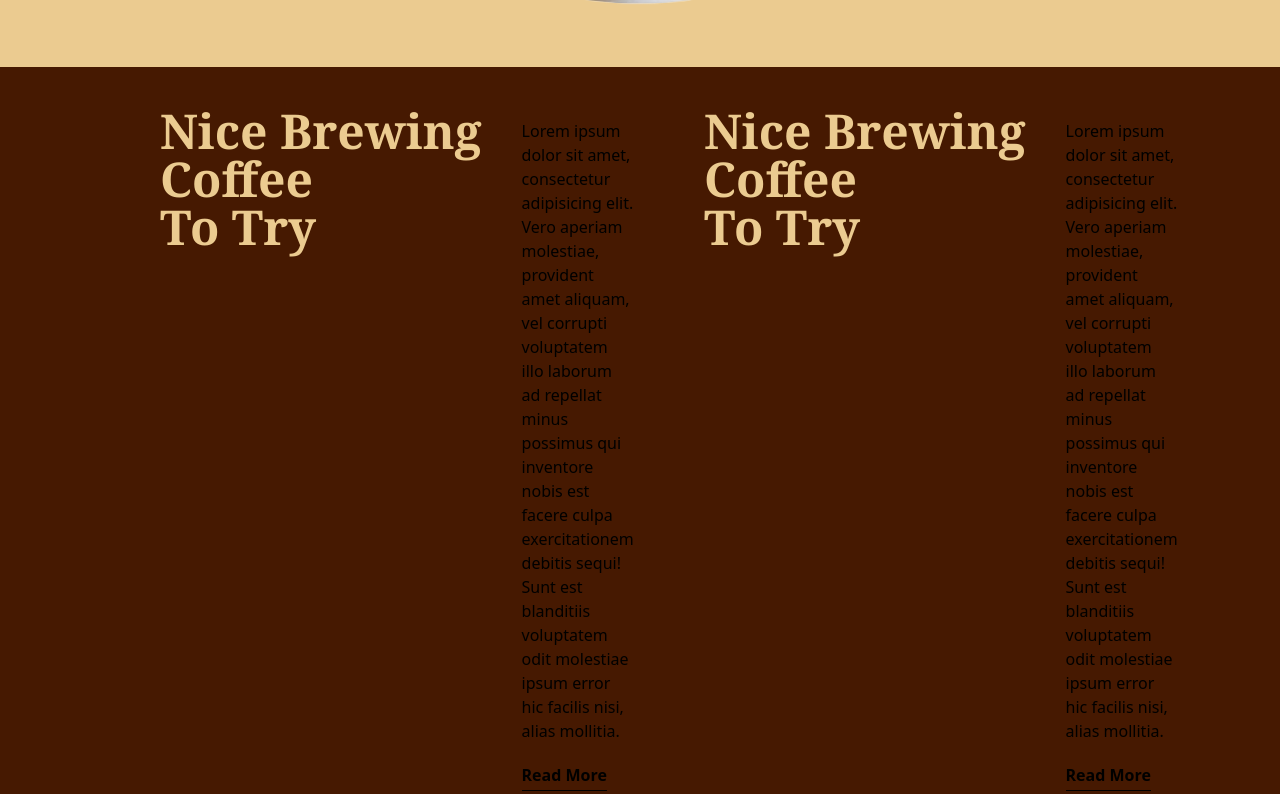
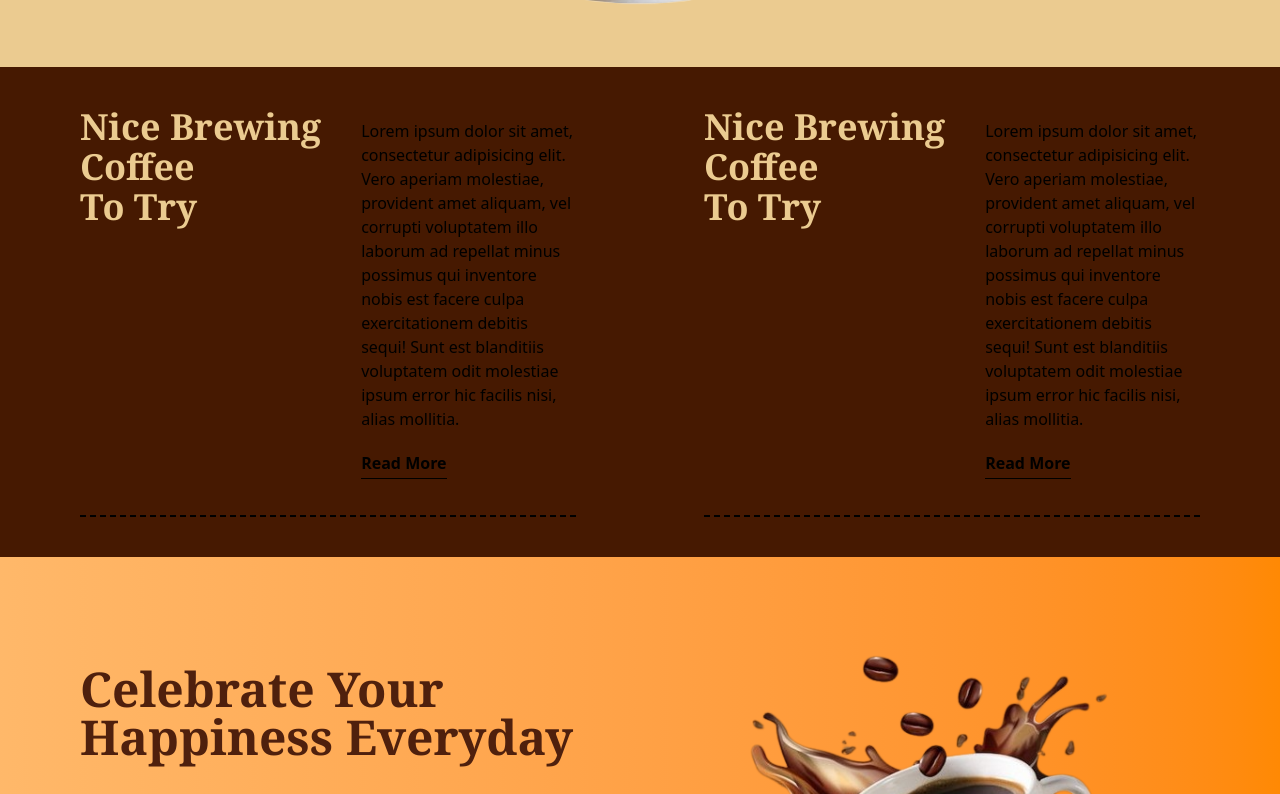
Before and after one commit to Coderofcoders70/Mocha-Barista-Flavors, a website: page src/app/index.html in a window 1280 px wide. Shown: the part 617-1411 px from the top of the page. Drawn offline with nearby package versions, Linux system fonts and the light colour scheme; sample sign-in values are in the browser's storage.

Commit message:
Slight adjustments in view

```diff
--- a/src/app/index.html
+++ b/src/app/index.html
@@ -244,9 +244,9 @@
     </section>
 
     <!-- Featured Information  -->
-    <section class="container md:max-w-180 lg:max-w-240 mx-auto py-10 grid grid-cols-1 gap-10 lg:grid-cols-2 lg:gap-20 xl:gap-32">
+    <section class="container md:max-w-180 lg:max-w-280 mx-auto py-10 grid grid-cols-1 gap-10 lg:grid-cols-2 lg:gap-10 xl:gap-32">
         <div class="flex flex-col gap-5 items-center border-b-2 border-dashed text-center pb-10 md:flex-row md:items-start md:text-start md:gap-10">
-            <h2 class="min-w-max font-serif text-3xl capitalize font-semibold sm:text-5xl text-[#EBCB90]">
+            <h2 class="min-w-max font-serif text-3xl capitalize font-semibold sm:text-4xl text-[#EBCB90]">
                 Nice Brewing <br>
                 Coffee <br>
                 To Try
@@ -259,7 +259,7 @@
         </div>
 
         <div class="flex flex-col gap-5 items-center text-center border-b-2 border-dashed pb-10 md:flex-row md:items-start md:text-start md:gap-10">
-            <h2 class="min-w-max font-serif text-3xl capitalize font-semibold sm:text-5xl text-[#EBCB90]">
+            <h2 class="min-w-max font-serif text-3xl capitalize font-semibold sm:text-4xl text-[#EBCB90]">
                 Nice Brewing <br>
                 Coffee <br>
                 To Try
@@ -448,6 +448,8 @@
         </div>
     </section>
 
+
+
     <!-- Swiper Js Script  -->
     <script src="https://cdn.jsdelivr.net/npm/swiper@12/swiper-bundle.min.js"></script>
 </body>
```
Also changed, not shown: src/style.css.
